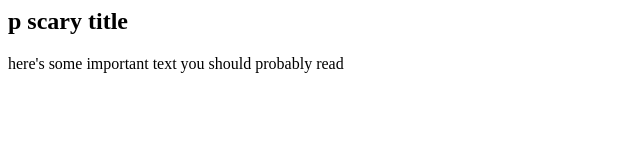
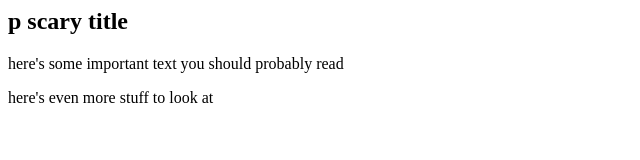
Before and after one commit to mishkatonik/spooky-remotes, a plain HTML site: page index.html in a window 1280 px wide. Shown: the whole page, without its empty margins (0-640 px from the left). Drawn offline with Linux system fonts and the light colour scheme.

Commit message:
added another p line

```diff
--- a/index.html
+++ b/index.html
@@ -1,3 +1,5 @@
 <h2>p scary title</h2>
 
 <p>here's some important text you should probably read</p>
+
+<p>here's even more stuff to look at</p>
```
